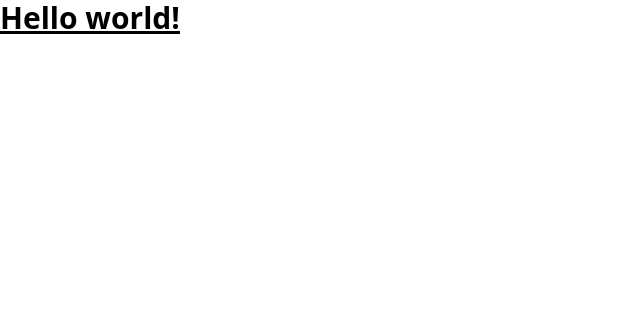
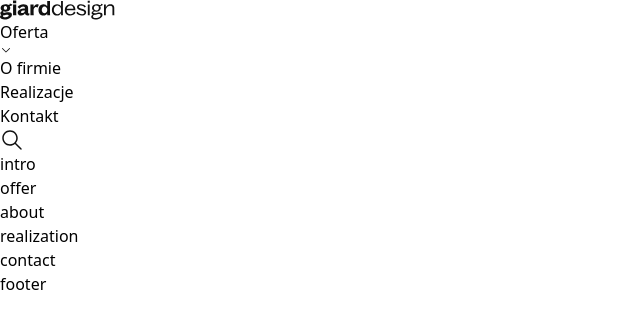
Before and after one commit to JakubWojtkowski/giard-design, a website: page src/index.html in a window 1280 px wide. Shown: the whole page, without its empty margins (0-640 px from the left). Drawn offline with nearby package versions, Linux system fonts and the light colour scheme; files that its build step writes are made by us from their sources.

Commit message:
Add some images. Setting up the project. Add favicon and title.

```diff
--- a/src/index.html
+++ b/src/index.html
@@ -1,15 +1,40 @@
 <!doctype html>
 <html lang="en">
+
 <head>
   <meta charset="UTF-8">
   <meta name="viewport" content="width=device-width, initial-scale=1.0">
+  <meta name="description"
+    content="Marka GiardDesign to wieloletnie doświadczenie i wysoka estetyka realizacji. Oferujemy kompleksowy zakres usług z indywidualnym podejściem do każdego projektu." />
+  <link rel="icon" href="/public/images/favicon.ico">
   <link href="/dist/output.css" rel="stylesheet">
-  <link href="/dist/index.css" rel="stylesheet">
-  <title>giarddesign | Nowoczesna aranżacja Twojego ogrodu.</title>
+  <title>GiardDesign | Nowoczesna aranżacja Twojego ogrodu.</title>
 </head>
+
 <body>
-  <h1 class="text-3xl font-bold underline">
-    Hello world!
-  </h1>
+  <section id="nav">
+    <div class="navbar">
+      <div>
+        <img src="/public/images/logo.svg" alt="logo">
+      </div>
+      <div>
+        <ul>
+          <li>Oferta <img src="/public/images/nav-icon.svg" alt="dropdown menu icon" /> </li>
+          <li>O firmie</li>
+          <li>Realizacje</li>
+          <li>Kontakt</li>
+          <li><img src="/public/images/lupa.svg" alt="search icon" /></li>
+        </ul>
+      </div>
+    </div>
+  </section>
+
+  <section id="intro">intro</section>
+  <section id="offer">offer</section>
+  <section id="about">about</section>
+  <section id="realization">realization</section>
+  <section id="contact">contact</section>
+  <section id="footer">footer</section>
 </body>
+
 </html>
```
Also changed, not shown: public/images/about-image.jpg (added), public/images/favicon.ico (added), public/images/intro-image.jpg (added), public/images/logo.svg (added), public/images/lupa.svg (added), public/images/nav-icon.svg (added).
